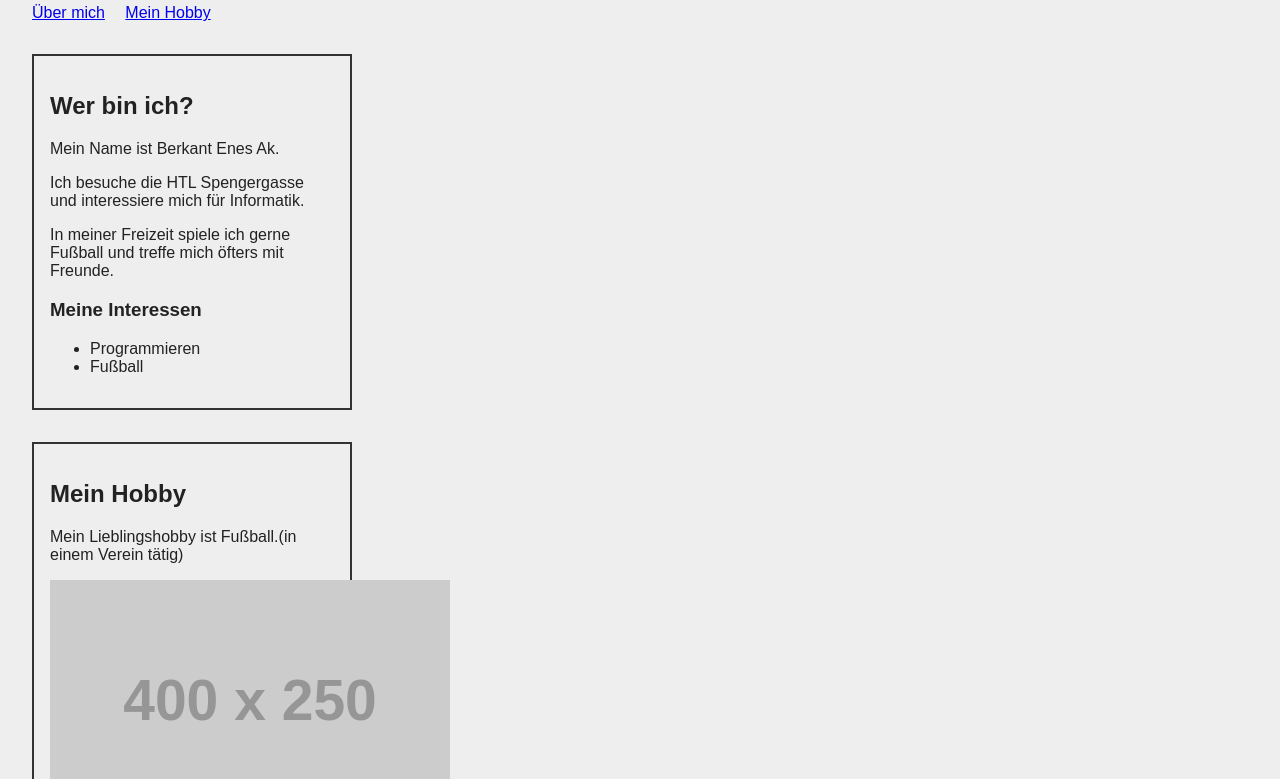
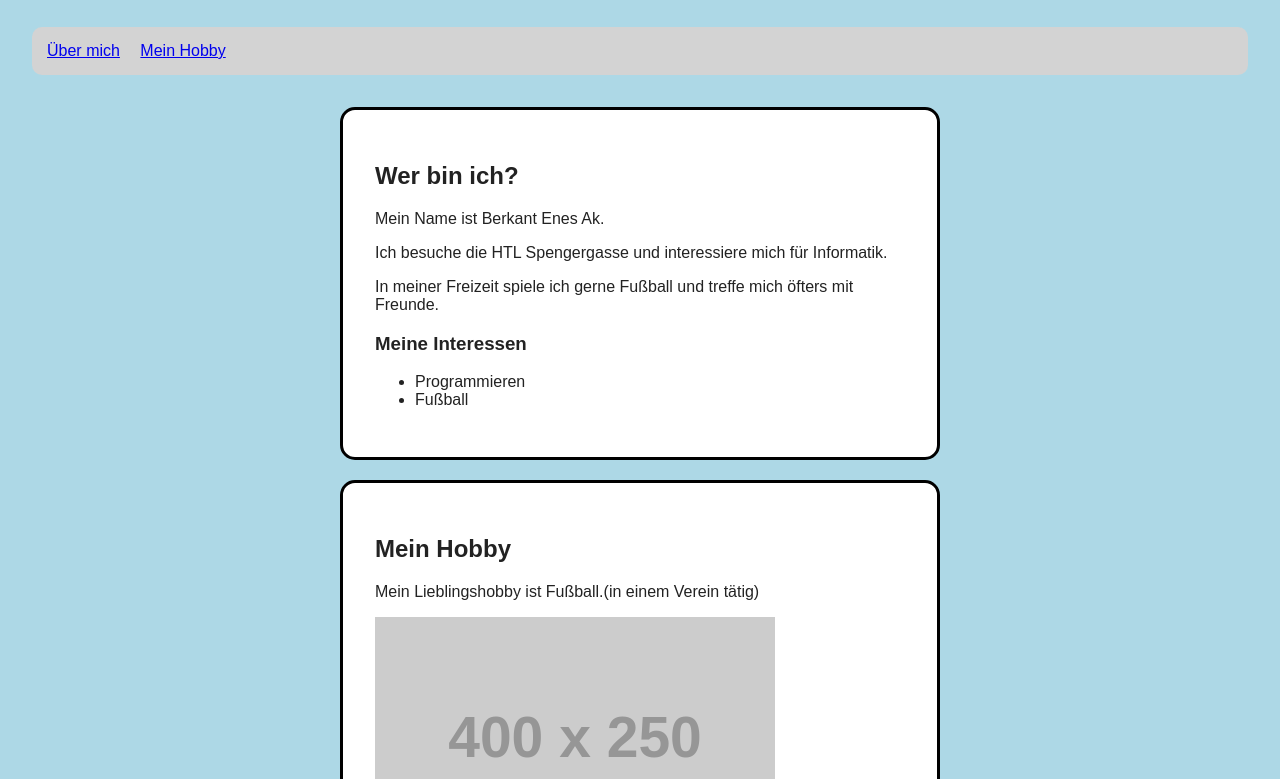
Before and after one commit to EnesA81/WMC_AKBerkant, a plain HTML site: page index.html in a window 1280 px wide. Shown: the part 118-897 px from the top of the page. Drawn offline with Linux system fonts and the light colour scheme; placeholder pictures from the web are drawn by us.

Commit message:
Box-Modell aufgabe

```diff
--- a/style.css
+++ b/style.css
@@ -36,3 +36,45 @@ nav a {
 footer {
     margin-top: 2rem;
 }
+
+/* Hintergrund der Webseite */
+body {
+    background-color: lightblue;
+}
+
+/* Überschrift gestalten */
+h1 {
+    border: 3px solid blue;
+    padding: 20px;
+    margin-bottom: 30px;
+    border-radius: 10px;
+}
+
+/* Boxen gestalten */
+.karte {
+    width: 80%;
+    max-width: 600px;
+    padding: 2rem;
+    margin: 20px auto;
+    border: 3px solid black;
+    background-color: white;
+    border-radius: 15px;
+}
+
+/* Navigation gestalten */
+nav {
+    padding: 15px;
+    background-color: lightgray;
+    border-radius: 10px;
+}
+
+/* Bild anpassen */
+img {
+    max-width: 100%;
+    height: auto;
+}
+
+/* Mindesthöhe */
+main {
+    min-height: 50vh;
+}
```
